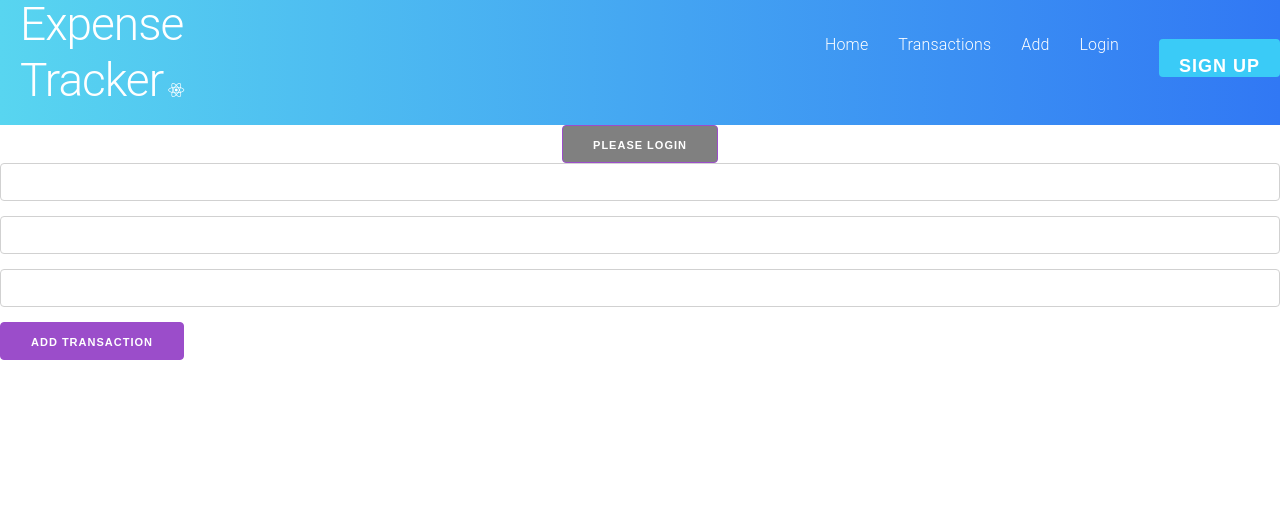
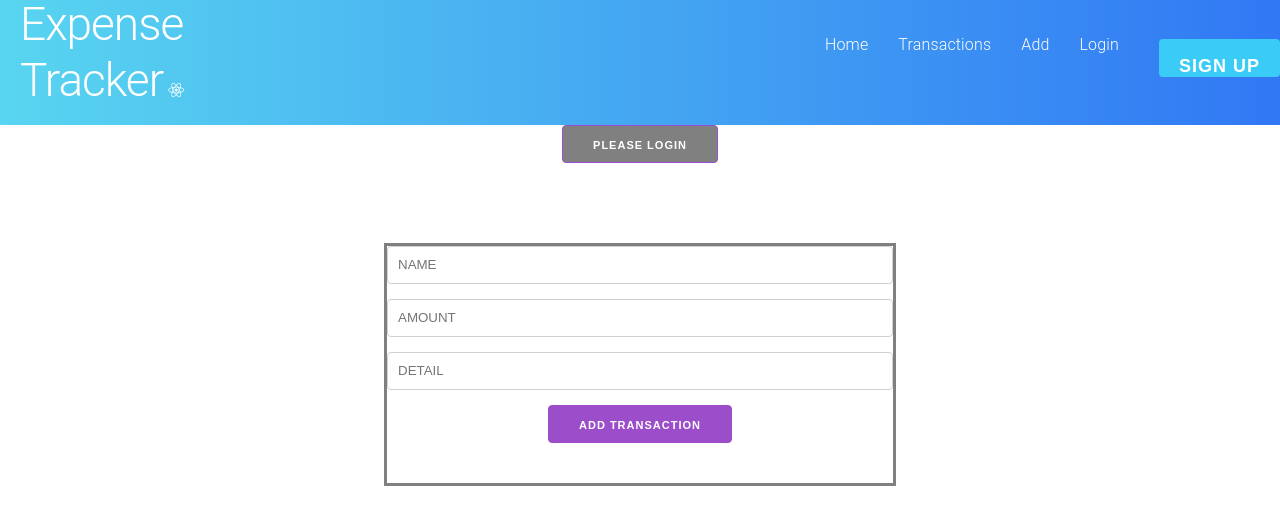
Before and after one commit to az1dii/nexpensetrackerfe, a React (Create React App) app: page /new in a window 1280 px wide. Shown: the top 524 px of the page. Built offline with nearby package versions, Linux system fonts and the light colour scheme; no server answers.

Commit message:
edit/delete fix

```diff
--- a/src/App.css
+++ b/src/App.css
@@ -4,3 +4,7 @@
   padding: 0;
   font-family: 'Montserrat', sans-serif;
 }
+
+.App {
+  background-color: yellowgreen;
+}
--- a/src/App.js
+++ b/src/App.js
@@ -2,7 +2,6 @@ import AllTransactions from "./pages/AllTransactions"
 import SingleTransaction from "./pages/SingleTransaction"
 import Form from "./pages/Form"
 import Navbar from "./components/NavBar/Navbar";
-
 
 
 // import React Hooks
@@ -13,7 +12,7 @@ import {Route, Switch, Link} from "react-router-dom"
 
 
 
-function MainApp(props) {
+function App(props) {
 
   ////////////////////
   // Style Objects
@@ -154,4 +153,4 @@ function MainApp(props) {
   );
 }
 
-export default MainApp;
+export default App;
--- a/src/components/transaction.js
+++ b/src/components/transaction.js
@@ -6,10 +6,11 @@ const Transaction = ({ transaction }) => {
   // Style Objects
   //////////////////
   const div = {
-    textAlign: "left",
+    textAlign: "center",
+    size: "10rem",
     border: "3px solid",
-    margin: "10px auto",
-    width: "80%",
+    margin: "2px auto",
+    width: "25%",
   };
   return (
     <div style={div}>
--- a/src/pages/Form.js
+++ b/src/pages/Form.js
@@ -3,6 +3,15 @@ import React, { useState } from "react";
 
 //destructure out props, including router prop history
 const Form = ({ initialList, handleSubmit, buttonLabel, history }) => {
+
+  const formstyle = {
+    textAlign:"center",
+    border: "3px solid gray",
+    width: "40%",
+    margin: "80px auto"
+  }
+
+
   ////////////////
   // The Form Data State
   ////////////////
@@ -28,27 +37,32 @@ const Form = ({ initialList, handleSubmit, buttonLabel, history }) => {
 
   // Our Form, an input for the subject and details fields and a submit button
   return (
+    <div style = {formstyle}>
       <form onSubmit={handleSubmisson}>
         <input
           type="text"
           onChange={handleChange}
           value={formData?.name}
           name="name"
+          placeholder="NAME"
         />
         <input
           type="number"
           onChange={handleChange}
           value={formData?.amount}
           name="amount"
+          placeholder="AMOUNT"
         />
         <input
           type="text"
           onChange={handleChange}
           value={formData?.detail}
           name="detail"
+          placeholder="DETAIL"
         />
         <input type="submit" value={buttonLabel} />
       </form>
+    </div>
   );
 }
 export default Form;
--- a/src/pages/SingleTransaction.js
+++ b/src/pages/SingleTransaction.js
@@ -10,7 +10,7 @@ const SingleTransaction = ({ transactions, match, edit, deleteList }) => {
     ////////////////////
     const div = {
         textAlign:"center",
-        border: "3px solid green",
+        border: "3px solid gray",
         width: "80%",
         margin: "30px auto"
     }
```
Lines whose indentation alone changed are shown as unchanged.
